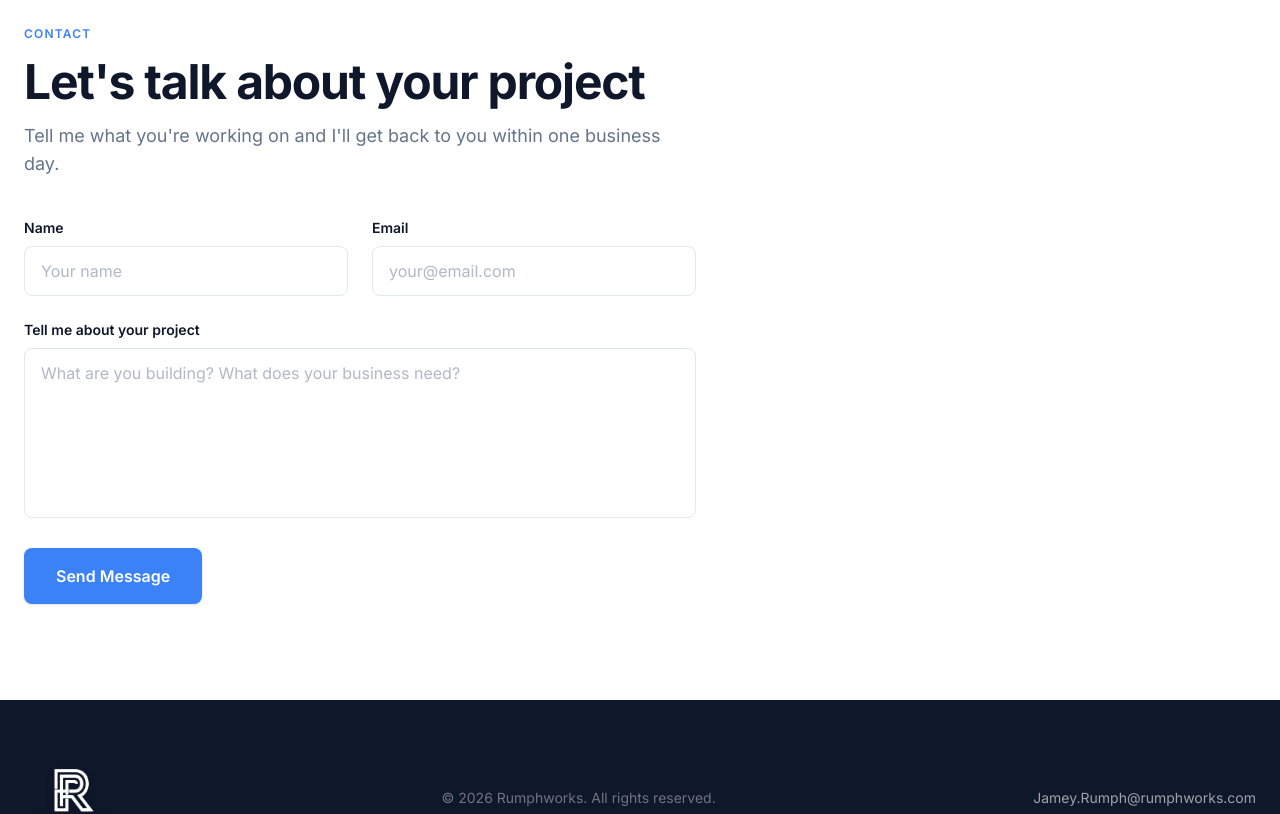
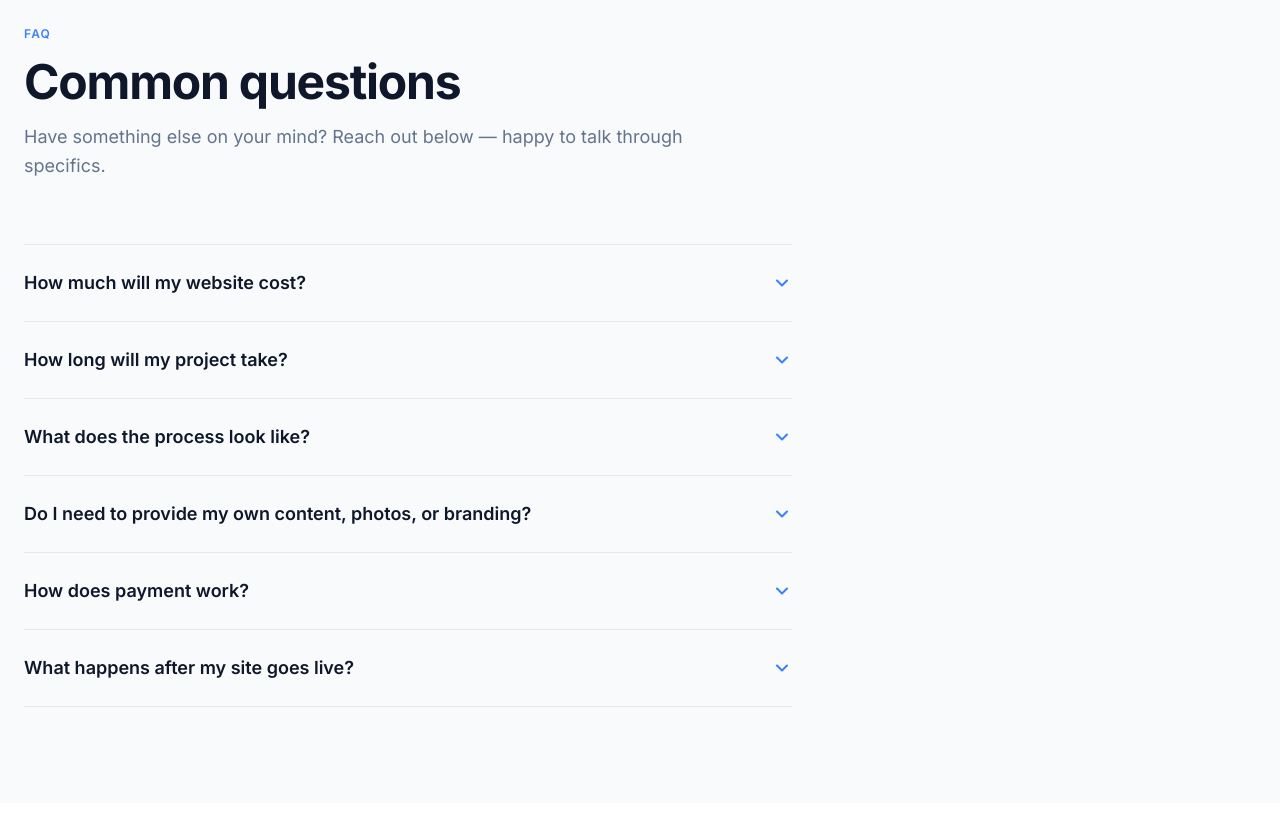
Before and after one commit to jrumph3982/rumphworks, a Next.js app: page / in a window 1280 px wide. Shown: the part 6460-7274 px from the top of the page. Built offline with nearby package versions, Linux system fonts and the light colour scheme.

Commit message:
Add Resend-backed contact form API route and homepage FAQ section
Contact form now POSTs to /api/contact and sends via Resend with
status feedback (sending/success/error + mailto fallback). FAQ
section answers common pricing/timeline/process questions and
includes FAQPage JSON-LD structured data.

```diff
--- /dev/null
+++ b/app/api/contact/route.ts
@@ -0,0 +1,43 @@
+import { Resend } from "resend";
+
+const EMAIL_RE = /^[^\s@]+@[^\s@]+\.[^\s@]+$/;
+const TO_EMAIL = "Jamey.Rumph@rumphworks.com";
+const FROM_EMAIL = process.env.RESEND_FROM_EMAIL || "Rumphworks <onboarding@resend.dev>";
+
+export async function POST(request: Request) {
+  const { name, email, message } = await request.json();
+
+  if (
+    typeof name !== "string" ||
+    typeof email !== "string" ||
+    typeof message !== "string" ||
+    !name.trim() ||
+    !email.trim() ||
+    !message.trim() ||
+    !EMAIL_RE.test(email)
+  ) {
+    return Response.json({ error: "Please fill out all fields with a valid email." }, { status: 400 });
+  }
+
+  if (!process.env.RESEND_API_KEY) {
+    console.error("RESEND_API_KEY is not configured");
+    return Response.json({ error: "Email service is not configured." }, { status: 500 });
+  }
+
+  const resend = new Resend(process.env.RESEND_API_KEY);
+
+  const { error } = await resend.emails.send({
+    from: FROM_EMAIL,
+    to: [TO_EMAIL],
+    replyTo: email,
+    subject: `New project inquiry from ${name}`,
+    text: `Name: ${name}\nEmail: ${email}\n\n${message}`,
+  });
+
+  if (error) {
+    console.error("Resend send failed:", error);
+    return Response.json({ error: "Failed to send message." }, { status: 502 });
+  }
+
+  return Response.json({ ok: true });
+}
--- a/app/page.tsx
+++ b/app/page.tsx
@@ -6,6 +6,7 @@ import WhyMe from "@/components/WhyMe";
 import Work from "@/components/Work";
 import Testimonials from "@/components/Testimonials";
 import About from "@/components/About";
+import FAQ from "@/components/FAQ";
 import Contact from "@/components/Contact";
 import Footer from "@/components/Footer";
 
@@ -21,6 +22,7 @@ export default function Home() {
         <Work />
         <Testimonials />
         <About />
+        <FAQ />
         <Contact />
       </main>
       <Footer />
--- a/components/Contact.tsx
+++ b/components/Contact.tsx
@@ -1,14 +1,30 @@
 "use client";
 import { useState } from "react";
 
+type Status = "idle" | "sending" | "success" | "error";
+
 export default function Contact() {
   const [form, setForm] = useState({ name: "", email: "", message: "" });
+  const [status, setStatus] = useState<Status>("idle");
 
-  const handleSubmit = (e: React.FormEvent) => {
+  const handleSubmit = async (e: React.FormEvent) => {
     e.preventDefault();
-    const { name, email, message } = form;
-    window.location.href = `mailto:Jamey.Rumph@rumphworks.com?subject=Project Inquiry from ${encodeURIComponent(name)}&body=${encodeURIComponent(`Name: ${name}\nEmail: ${email}\n\n${message}`)}`;
-    setForm({ name: "", email: "", message: "" });
+    setStatus("sending");
+
+    try {
+      const res = await fetch("/api/contact", {
+        method: "POST",
+        headers: { "Content-Type": "application/json" },
+        body: JSON.stringify(form),
+      });
+
+      if (!res.ok) throw new Error("Request failed");
+
+      setStatus("success");
+      setForm({ name: "", email: "", message: "" });
+    } catch {
+      setStatus("error");
+    }
   };
 
   const field =
@@ -29,6 +45,17 @@ export default function Contact() {
             within one business day.
           </p>
 
+          {status === "success" ? (
+            <div className="bg-slate-bg border border-divider rounded-lg p-8">
+              <h3 className="text-xl font-bold text-navy mb-2">
+                Message sent!
+              </h3>
+              <p className="text-neutral-mid leading-relaxed">
+                Thanks for reaching out. I&apos;ll get back to you within one
+                business day.
+              </p>
+            </div>
+          ) : (
           <form onSubmit={handleSubmit} className="space-y-6">
             <div className="grid grid-cols-1 sm:grid-cols-2 gap-6">
               <div>
@@ -94,12 +121,26 @@ export default function Contact() {
             <div className="flex flex-col sm:flex-row items-start sm:items-center gap-6">
               <button
                 type="submit"
-                className="bg-blue-accent text-white font-semibold px-8 py-4 rounded-lg hover:bg-blue-600 transition-all hover:-translate-y-0.5 shadow-sm"
+                disabled={status === "sending"}
+                className="bg-blue-accent text-white font-semibold px-8 py-4 rounded-lg hover:bg-blue-600 transition-all hover:-translate-y-0.5 shadow-sm disabled:opacity-60 disabled:hover:translate-y-0 disabled:cursor-not-allowed"
               >
-                Send Message
+                {status === "sending" ? "Sending..." : "Send Message"}
               </button>
+              {status === "error" && (
+                <p className="text-sm text-red-600">
+                  Something went wrong. Please try again, or email{" "}
+                  <a
+                    href="mailto:Jamey.Rumph@rumphworks.com"
+                    className="font-semibold underline"
+                  >
+                    Jamey.Rumph@rumphworks.com
+                  </a>{" "}
+                  directly.
+                </p>
+              )}
             </div>
           </form>
+          )}
         </div>
       </div>
     </section>
--- /dev/null
+++ b/components/FAQ.tsx
@@ -0,0 +1,126 @@
+"use client";
+import { useState } from "react";
+
+const faqs = [
+  {
+    question: "How much will my website cost?",
+    answer:
+      "It depends on what your business needs. Most projects fall into one of three tiers: a single Landing Page, a multi-page Business Website, or a full Dynamic Website with e-commerce, booking, or other custom features. After a quick conversation about your goals, I'll put together a clear estimate before any work begins, so there are no surprise costs.",
+  },
+  {
+    question: "How long will my project take?",
+    answer:
+      "Timelines depend on scope. A Landing Page typically takes 1-2 weeks, a Business Website 2-4 weeks, and a full Dynamic Website with custom features 4-8 weeks or more. You'll get a realistic timeline as part of your estimate, plus regular check-ins along the way.",
+  },
+  {
+    question: "What does the process look like?",
+    answer:
+      "Every project follows the same five steps: Discovery, Design, Build, Launch, and Support. We start by talking through what your business needs, then I put together designs for your review before any development starts. You'll get regular check-ins throughout the build, and I stay on after launch to keep things running smoothly.",
+  },
+  {
+    question: "Do I need to provide my own content, photos, or branding?",
+    answer:
+      "Not necessarily. It helps if you have an idea of your branding, any existing photos, and a sense of what you want to say, but it's not required. I can help write copy, source stock photography, and put together a look and feel from scratch if you're starting with a blank slate.",
+  },
+  {
+    question: "How does payment work?",
+    answer:
+      "Most projects start with a deposit to begin work, with the remaining balance due at launch. For larger projects, I can split payments into milestones tied to project phases, so you're never paying for work that hasn't happened yet.",
+  },
+  {
+    question: "What happens after my site goes live?",
+    answer:
+      "Launch isn't the finish line. I offer ongoing hosting and maintenance plans to keep your site secure, up to date, and running smoothly, plus I'm available for updates and new features as your business grows.",
+  },
+];
+
+const jsonLd = {
+  "@context": "https://schema.org",
+  "@type": "FAQPage",
+  mainEntity: faqs.map((faq) => ({
+    "@type": "Question",
+    name: faq.question,
+    acceptedAnswer: {
+      "@type": "Answer",
+      text: faq.answer,
+    },
+  })),
+};
+
+function ChevronDown({ className }: { className?: string }) {
+  return (
+    <svg
+      className={className}
+      fill="none"
+      stroke="currentColor"
+      viewBox="0 0 24 24"
+      strokeWidth={2.5}
+      strokeLinecap="round"
+      strokeLinejoin="round"
+    >
+      <path d="M6 9l6 6 6-6" />
+    </svg>
+  );
+}
+
+export default function FAQ() {
+  const [openIndex, setOpenIndex] = useState<number | null>(null);
+
+  return (
+    <section id="faq" className="py-24 bg-slate-bg scroll-mt-16">
+      <div className="max-w-7xl mx-auto px-6">
+        <div className="mb-16 max-w-2xl">
+          <span className="text-xs font-semibold tracking-widest uppercase text-blue-accent mb-4 block">
+            FAQ
+          </span>
+          <h2 className="text-4xl lg:text-5xl font-bold text-navy tracking-tight mb-4">
+            Common questions
+          </h2>
+          <p className="text-lg text-neutral-mid leading-relaxed">
+            Have something else on your mind? Reach out below &mdash; happy to talk
+            through specifics.
+          </p>
+        </div>
+
+        <div className="max-w-3xl divide-y divide-divider border-y border-divider">
+          {faqs.map((faq, i) => {
+            const isOpen = openIndex === i;
+            return (
+              <div key={faq.question}>
+                <button
+                  type="button"
+                  onClick={() => setOpenIndex(isOpen ? null : i)}
+                  aria-expanded={isOpen}
+                  className="w-full flex items-center justify-between gap-4 py-6 text-left"
+                >
+                  <span className="text-lg font-semibold text-navy">
+                    {faq.question}
+                  </span>
+                  <ChevronDown
+                    className={`w-5 h-5 shrink-0 text-blue-accent transition-transform duration-300 ${
+                      isOpen ? "rotate-180" : ""
+                    }`}
+                  />
+                </button>
+                <div
+                  className={`overflow-hidden transition-all duration-300 ${
+                    isOpen ? "max-h-96" : "max-h-0"
+                  }`}
+                >
+                  <p className="pb-6 pr-10 text-neutral-mid leading-relaxed">
+                    {faq.answer}
+                  </p>
+                </div>
+              </div>
+            );
+          })}
+        </div>
+      </div>
+
+      <script
+        type="application/ld+json"
+        dangerouslySetInnerHTML={{ __html: JSON.stringify(jsonLd) }}
+      />
+    </section>
+  );
+}
--- a/package.json
+++ b/package.json
@@ -11,7 +11,8 @@
   "dependencies": {
     "next": "16.2.9",
     "react": "19.2.4",
-    "react-dom": "19.2.4"
+    "react-dom": "19.2.4",
+    "resend": "^6.12.4"
   },
   "devDependencies": {
     "@tailwindcss/postcss": "^4",
```
Also changed, not shown: 1 other file (tests, documents, lock files or other folders).
